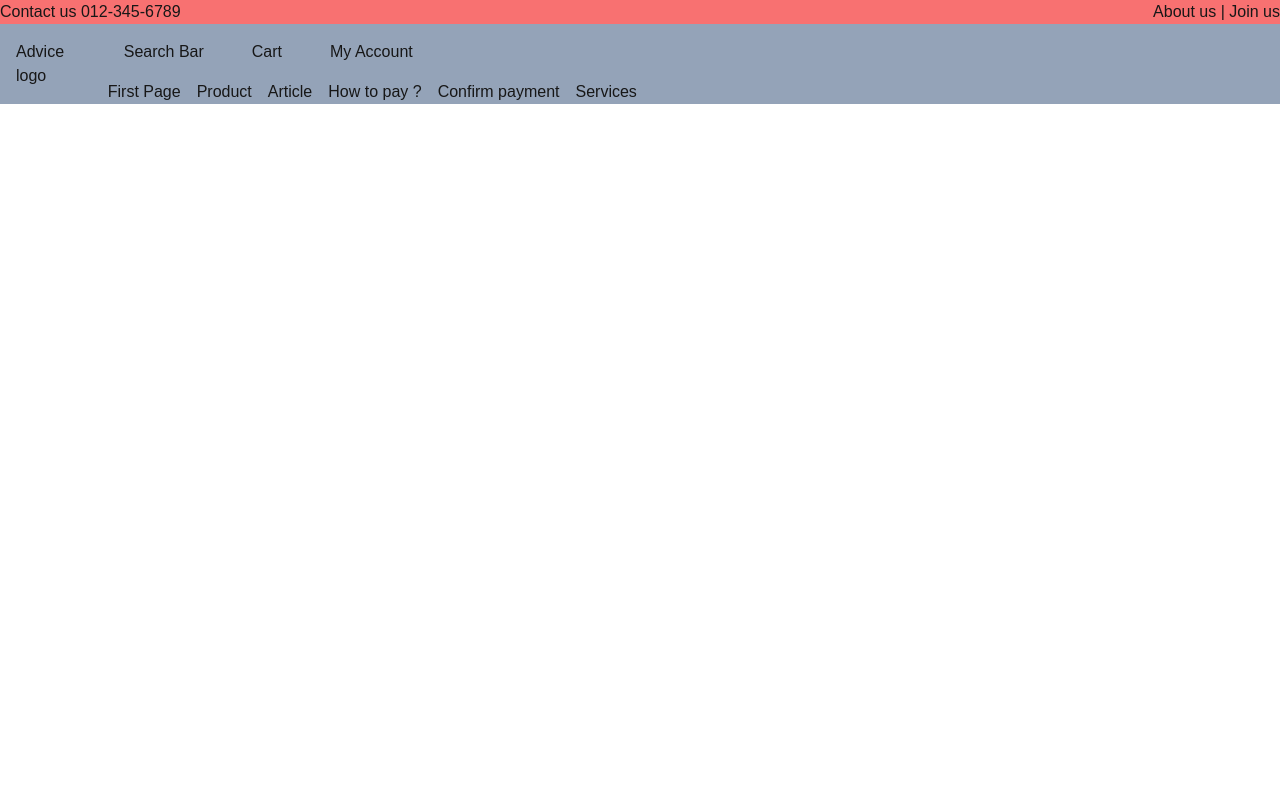
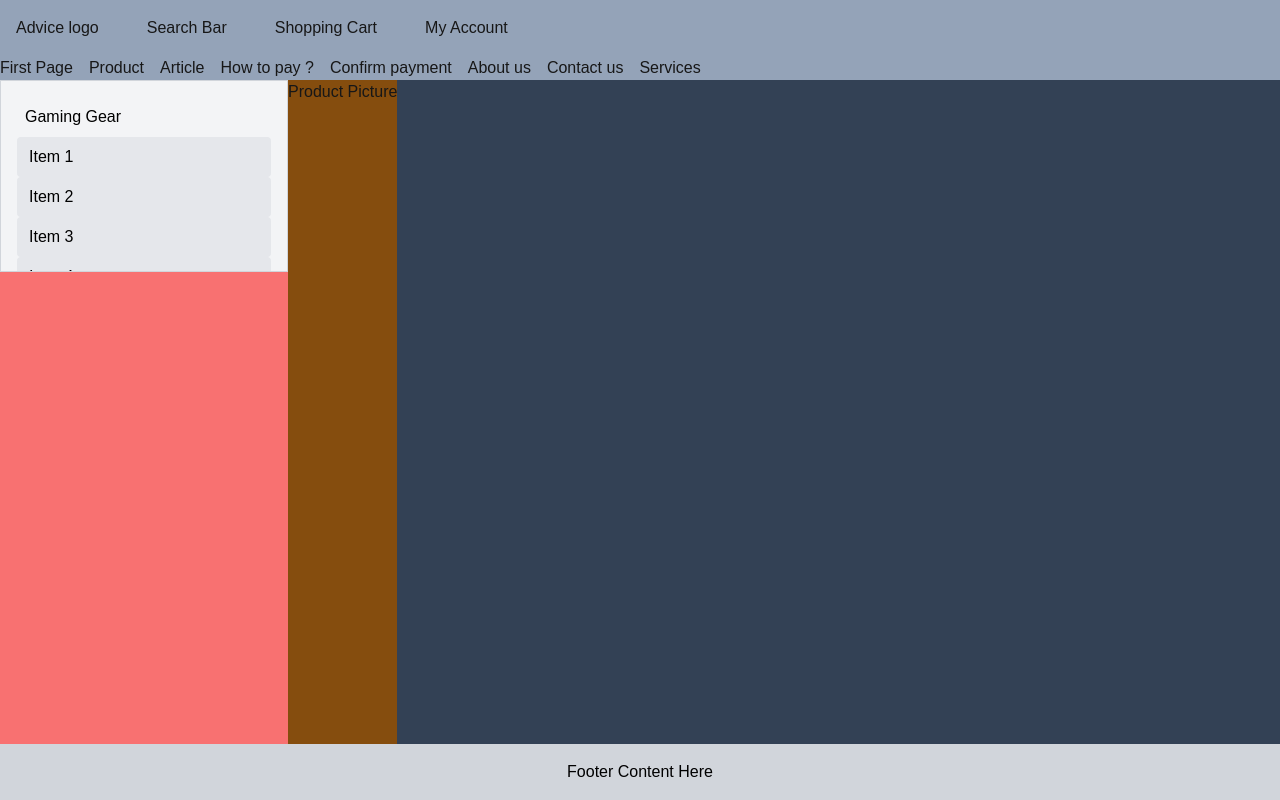
Before and after one commit to thanawathola/e-com, a Next.js app: page / in a window 1280 px wide. Built offline with nearby package versions, Linux system fonts and the light colour scheme.

Commit message:
revise layout of home page

```diff
--- a/app/page.tsx
+++ b/app/page.tsx
@@ -1,19 +1,22 @@
 // import Image from "next/image";
+import React from 'react';
+import ScrollableMenu from '../components/scroll-menu';
 
 export default function Home() {
   return (
     <main className="flex min-h-screen justify-center">
-      <div className="container fixed items">
-        <div className="container flex bg-red-400 justify-between">
+      <div className="container fixed h-[80px]">
+        {/* <div className="container flex bg-red-400 justify-between">
           <div>Contact us 012-345-6789</div>
           <div>About us | Join us</div>
-        </div>
+        </div> */}
         <div className="container flex bg-slate-400">
-          <div className="m-4">Advice logo</div>
+          {/* <div className="m-4">Advice logo</div> */}
           <div className="flex flex-col w-full">
             <div className="flex gap-4">
+              <div className="m-4">Advice logo</div>
               <div className="p-4">Search Bar</div>
-              <div className="p-4">Cart</div>
+              <div className="p-4">Shopping Cart</div>
               <div className="p-4">My Account</div>
             </div>
             <div className="flex gap-4">
@@ -22,10 +25,21 @@ export default function Home() {
               <div>Article</div>
               <div>How to pay ?</div>
               <div>Confirm payment</div>
+              <div>About us</div>
+              <div>Contact us</div>
               <div>Services</div>
             </div>
           </div>
         </div>
+      </div>
+
+      <div className="container flex bg-slate-700 pt-20">
+        <div className="bg-red-400"><ScrollableMenu /></div>
+        <div className="bg-yellow-800">Product Picture</div>
+      </div>
+
+      <div className="container fixed bottom-0 w-full bg-gray-300 p-4">
+        <div className="text-center text-black">Footer Content Here</div>
       </div>
 
       {/* flex flex-col min-h-screen gap-2 p-10 max-w-xs */}
--- /dev/null
+++ b/components/scroll-menu.tsx
@@ -0,0 +1,21 @@
+import React from 'react';
+
+const ScrollableMenu: React.FC = () => {
+  return (
+    <div className="w-72 h-48 overflow-y-auto border border-gray-300 p-4 bg-gray-100">
+      <div className='text-black p-2'>Gaming Gear</div>
+      <div className="py-2 px-3 bg-gray-200 rounded hover:bg-gray-300 cursor-pointer text-black">Item 1</div>
+      <div className="py-2 px-3 bg-gray-200 rounded hover:bg-gray-300 cursor-pointer text-black">Item 2</div>
+      <div className="py-2 px-3 bg-gray-200 rounded hover:bg-gray-300 cursor-pointer text-black">Item 3</div>
+      <div className="py-2 px-3 bg-gray-200 rounded hover:bg-gray-300 cursor-pointer text-black">Item 4</div>
+      <div className="py-2 px-3 bg-gray-200 rounded hover:bg-gray-300 cursor-pointer text-black">Item 5</div>
+      <div className="py-2 px-3 bg-gray-200 rounded hover:bg-gray-300 cursor-pointer text-black">Item 6</div>
+      <div className="py-2 px-3 bg-gray-200 rounded hover:bg-gray-300 cursor-pointer text-black">Item 7</div>
+      <div className="py-2 px-3 bg-gray-200 rounded hover:bg-gray-300 cursor-pointer text-black">Item 8</div>
+      <div className="py-2 px-3 bg-gray-200 rounded hover:bg-gray-300 cursor-pointer text-black">Item 9</div>
+      <div className="py-2 px-3 bg-gray-200 rounded hover:bg-gray-300 cursor-pointer text-black">Item 10</div>
+    </div>
+  );
+};
+
+export default ScrollableMenu;
```
